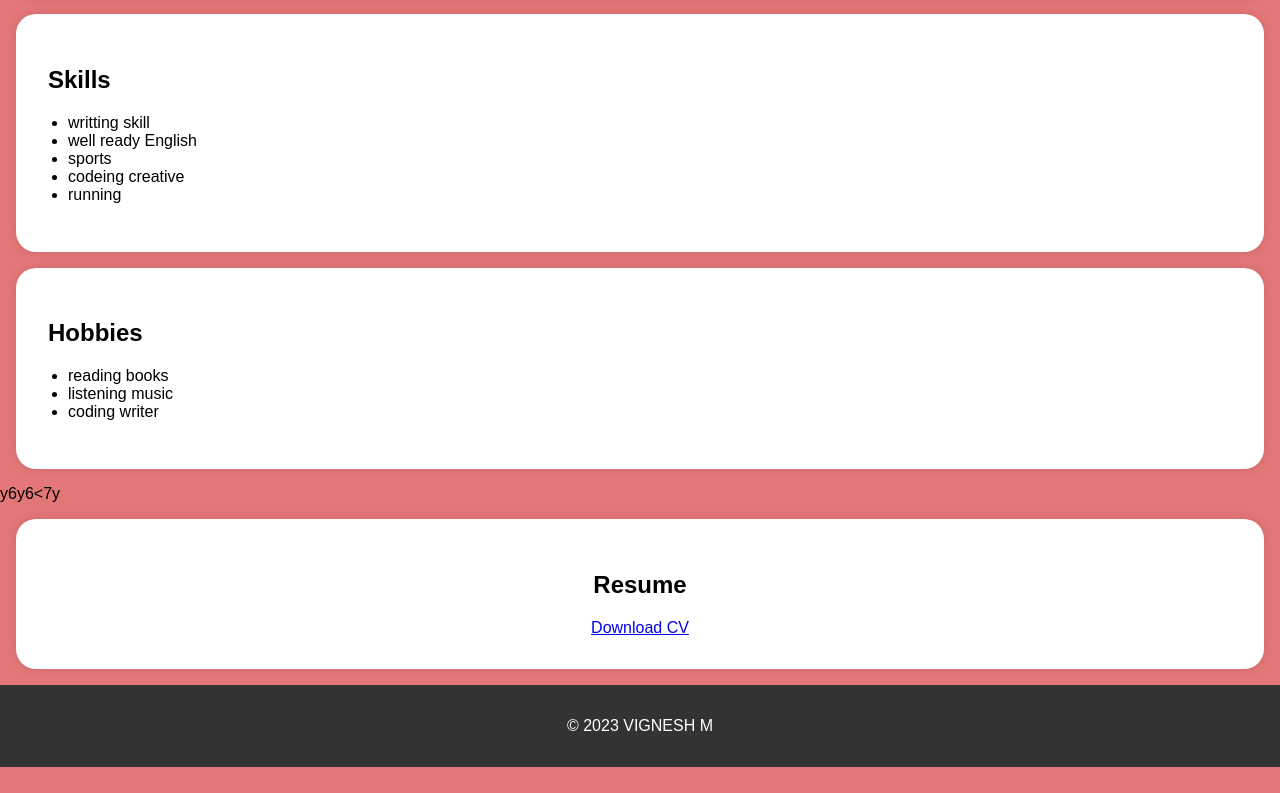
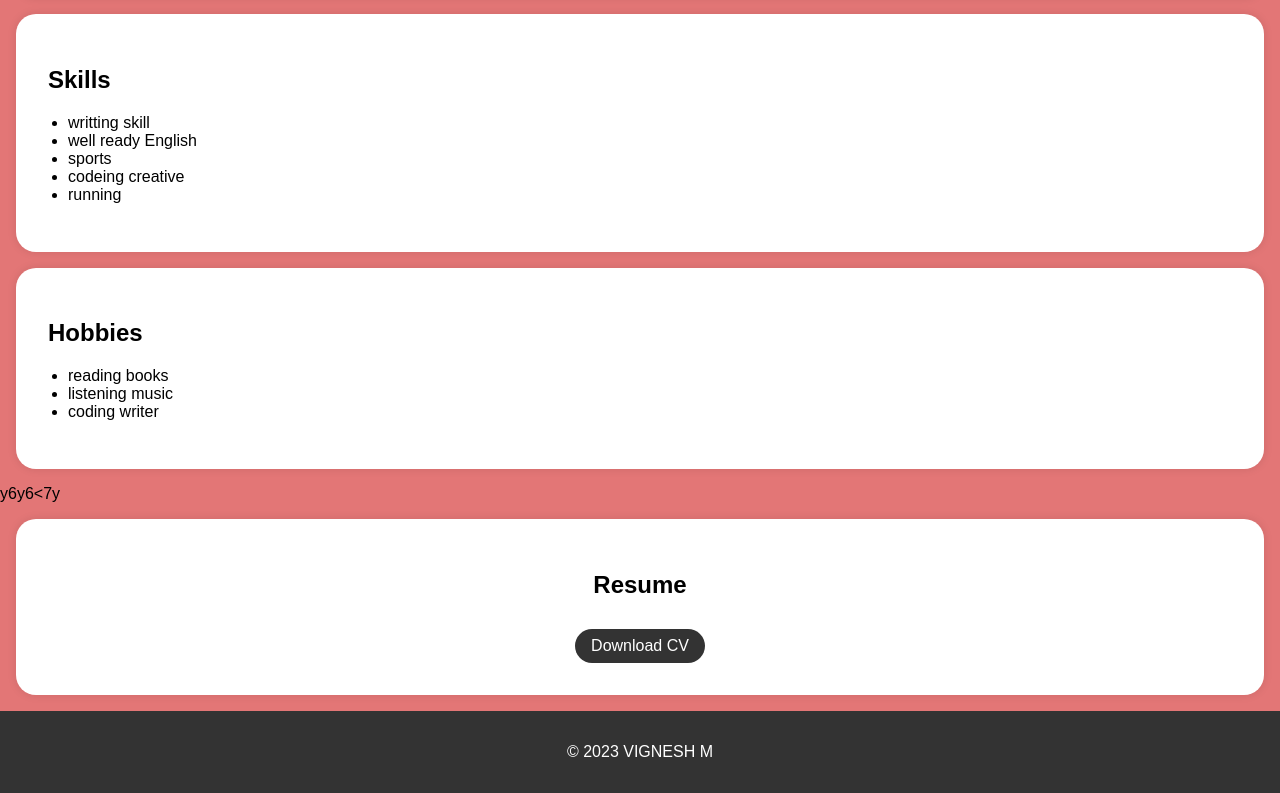
Before and after one commit to Ajii93451013/Manik, a plain HTML site: page index.html in a window 1280 px wide. Shown: the part 657-1450 px from the top of the page. Before the commit the page ends 1424 px from the top, so only its background shows below. Drawn offline with Linux system fonts and the light colour scheme.

Commit message:
Update index.html

```diff
--- a/index.html
+++ b/index.html
@@ -159,7 +159,7 @@ y6y6<7y
         <div class="section-content">
             <center>
             <h2>Resume</h2>
-            <a href="./ManikResume.pdf" target="_blank" class="download-b utton">Download CV</a>
+            <a href="./ManikResume.pdf" target="_blank" class="download-button">Download CV</a>
         </center>
         </div>
 
```
